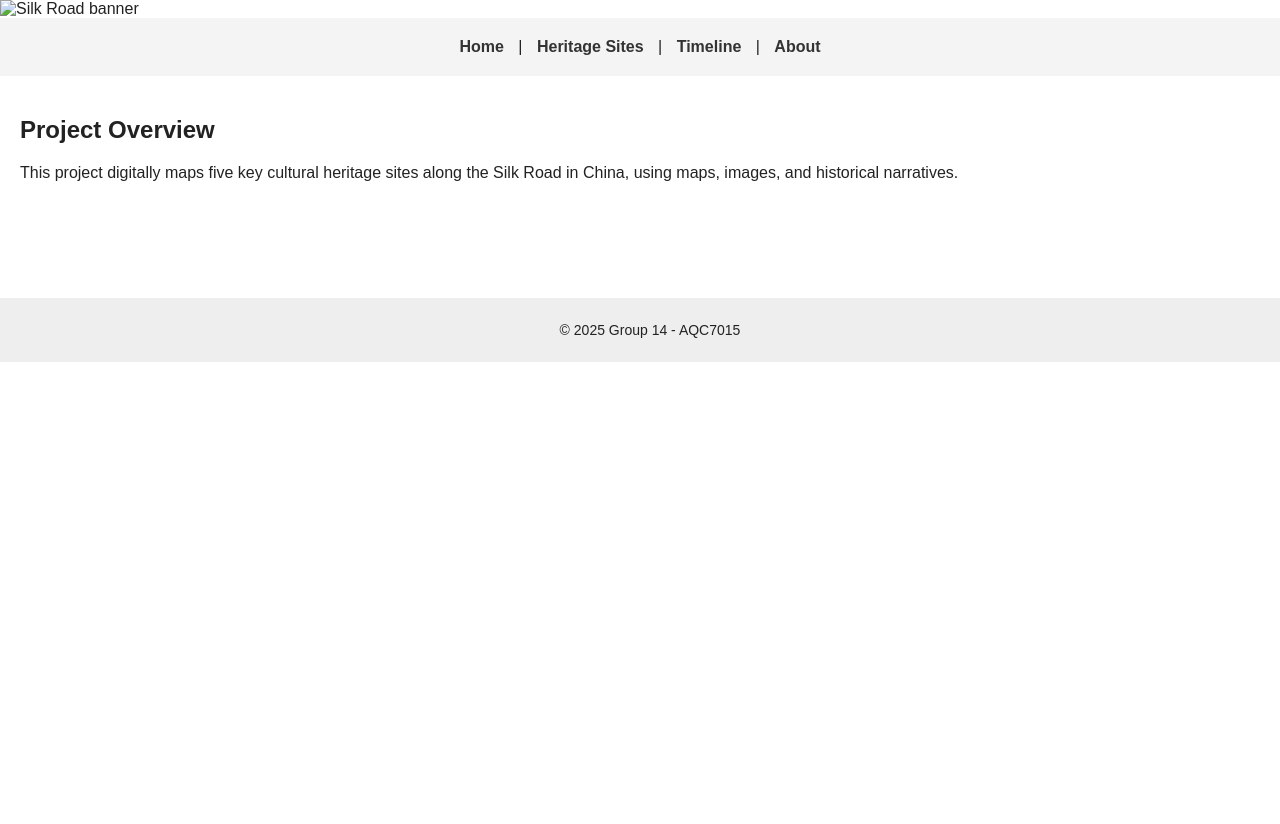
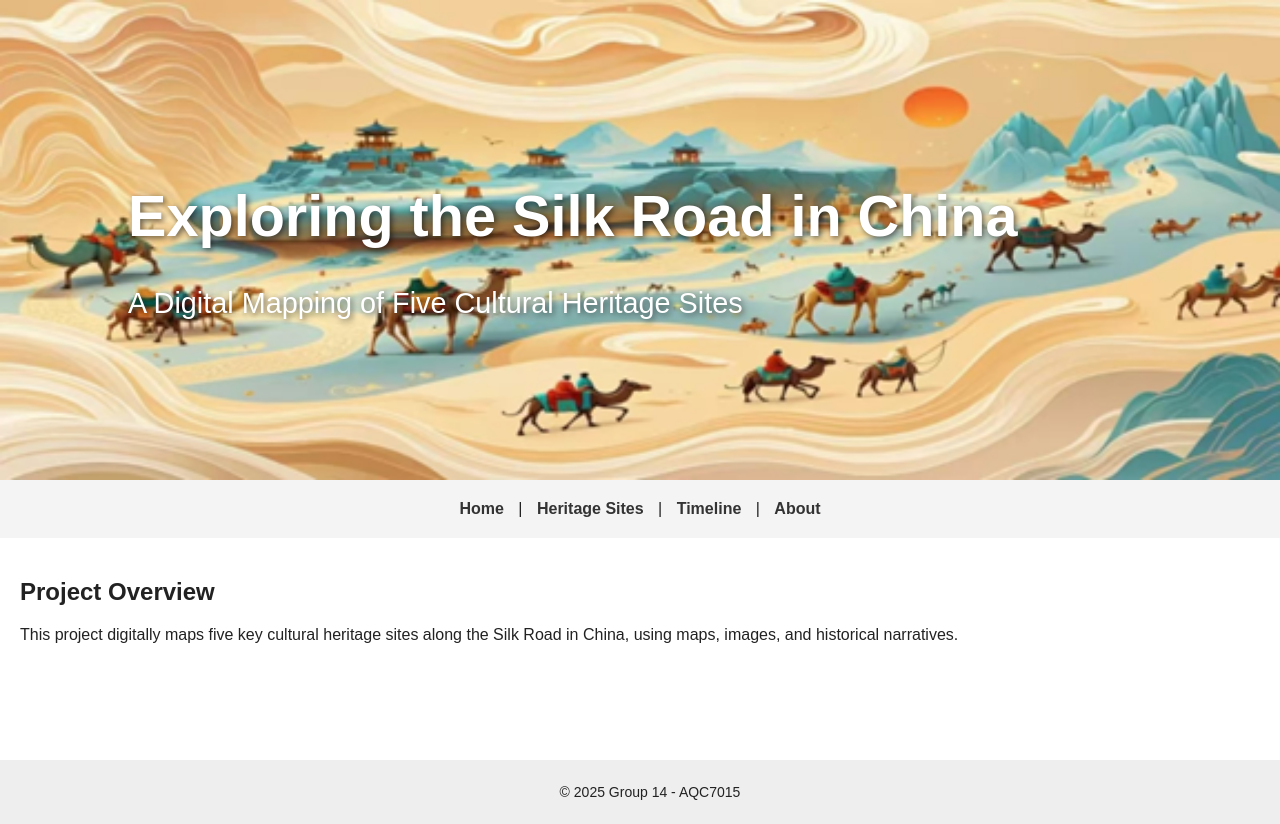
Before and after one commit to Capstone-Project-ctrl/China-Heritages-along-Silk-Road, a plain HTML site: page index.html in a window 1280 px wide. Before the commit the page ends 800 px from the top, so only its background shows below. Drawn offline with Linux system fonts and the light colour scheme.

Commit message:
Update index.html

```diff
--- a/index.html
+++ b/index.html
@@ -9,7 +9,7 @@
 
   <!-- Banner Section -->
   <div class="hero-banner">
-    <img src="assets/images/silkroad-banner.png" alt="Silk Road banner">
+    <img src="silkroad-banner.png" alt="Silk Road banner">
     <div class="hero-text">
       <h1>Exploring the Silk Road in China</h1>
       <p>A Digital Mapping of Five Cultural Heritage Sites</p>
```
